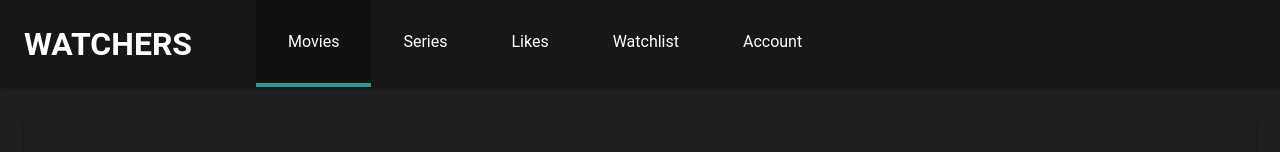
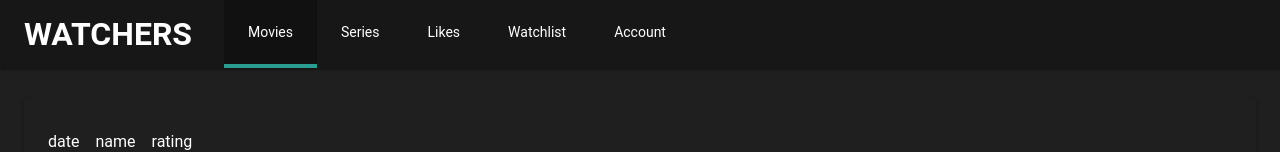
Before and after one commit to dherv/watchers-react, a React (Create React App) app: page /movies in a window 1280 px wide. Shown: the top 152 px of the page. Built offline with nearby package versions, Linux system fonts and the light colour scheme; no server answers.

Commit message:
feature(header) - Update LayoutNav with LayoutNavLink for each link

```diff
--- /dev/null
+++ b/src/layout/LayoutNav/LayoutNav.module.css
@@ -0,0 +1,18 @@
+.nav {
+  margin: 0 32px;
+}
+.list {
+  display: flex;
+}
+.link {
+  display: block;
+  height: 100%;
+  padding: 24px;
+  color: #fff;
+  text-decoration: none;
+  text-transform: capitalize;
+  font-size: 14px;
+  border-bottom: 4px solid transparent;
+  cursor: pointer;
+  transition: all 0.3s linear;
+}
--- a/src/layout/LayoutNav/LayoutNav.tsx
+++ b/src/layout/LayoutNav/LayoutNav.tsx
@@ -1,65 +1,26 @@
-import React, { PureComponent } from "react";
-import styled from "styled-components";
-import { NavLink } from "react-router-dom";
+import React, { Component } from "react";
+import styles from "./LayoutNav.module.css";
+import LayoutNavLink from "./LayoutNavLink/LayoutNavLink";
 
-interface IProps {}
-
-export default class LayoutNav extends PureComponent<IProps> {
+export default class LayoutNav extends Component {
   render() {
+    const links = [
+      { text: "movies", value: "/movies" },
+      { text: "series", value: "/series" },
+      { text: "likes", value: "/likes" },
+      { text: "watchlist", value: "/watchlist" },
+      { text: "account", value: "/account" }
+    ];
     return (
-      <Nav>
-        <List>
-          <Item>
-            <Link
-              activeStyle={{
-                backgroundColor: "#121111",
-                borderBottom: "4px solid #2a9d90"
-              }}
-              to="/movies"
-            >
-              movies
-            </Link>
-          </Item>
-          <Item>
-            <Link
-              activeStyle={{
-                backgroundColor: "#121111",
-                borderBottom: "4px solid #2a9d90"
-              }}
-              to="/series"
-            >
-              series
-            </Link>
-          </Item>
-          <Item>
-            <Link to="/likes">likes</Link>
-          </Item>
-          <Item>
-            <Link to="/watchlist">watchlist</Link>
-          </Item>
-          <Item>
-            <Link to="/account">account</Link>
-          </Item>
-        </List>
-      </Nav>
+      <nav className={styles.nav}>
+        <ul className={styles.list}>
+          {links.map(link => (
+            <li key={link.text}>
+              <LayoutNavLink link={link} />
+            </li>
+          ))}
+        </ul>
+      </nav>
     );
   }
 }
-const Nav = styled.nav`
-  margin: 0 4rem;
-`;
-const List = styled.ul`
-  display: flex;
-`;
-const Item = styled.li``;
-const Link = styled(NavLink)`
-  display: block;
-  height: 100%;
-  padding: 2rem;
-  color: #fff;
-  text-decoration: none;
-  text-transform: capitalize;
-  border-bottom: 4px solid transparent;
-  cursor: pointer;
-  transition: all 0.3s linear;
-`;
--- /dev/null
+++ b/src/layout/LayoutNav/LayoutNavLink/LayoutNavLink.tsx
@@ -0,0 +1,20 @@
+import React, { SFC } from "react";
+import { NavLink } from "react-router-dom";
+import { INavLink } from "../../../types/interfaces";
+import styles from "../LayoutNav.module.css";
+
+const LayoutNavLink: SFC<{ link: INavLink }> = ({ link: { text, value } }) => (
+  <NavLink
+    to={value}
+    exact
+    className={styles.link}
+    activeStyle={{
+      backgroundColor: "#121111",
+      borderBottom: "4px solid #2a9d90"
+    }}
+  >
+    {text}
+  </NavLink>
+);
+
+export default LayoutNavLink;
```
